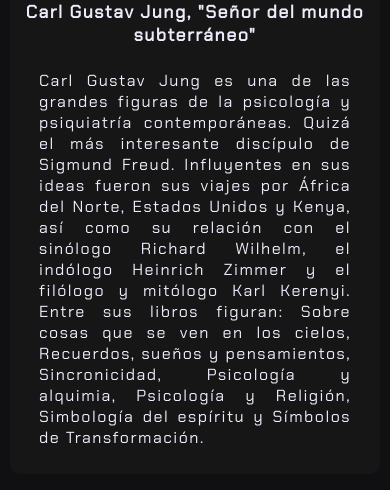
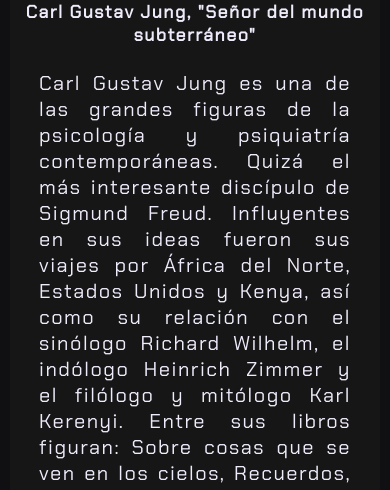
Before and after one commit to RodRuiz425/cyberpsychonaut, a React (Create React App) app: page /carl-jung in a window 390 px wide. Shown: the part 739-1229 px from the top of the page. Built offline with nearby package versions, Linux system fonts and the light colour scheme.

Commit message:
font responsive

```diff
--- a/src/App.css
+++ b/src/App.css
@@ -213,9 +213,11 @@
   text-align: justify;
   margin-left: 10vw;
   margin-right: 10vw;
-  font-size: medium;
+  font-size: 25px;
   @media (max-width: 768px) {
     margin-left: 5vw;
     margin-right: 5vw;
+    font-size: 20px;
+
   }
 }
```
